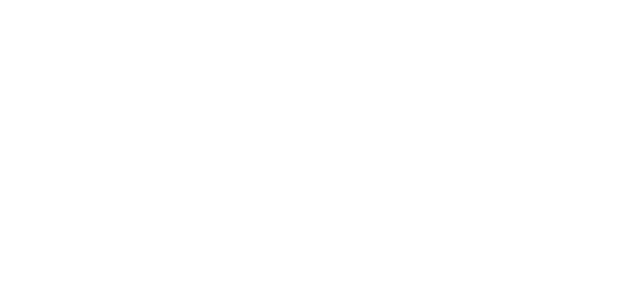
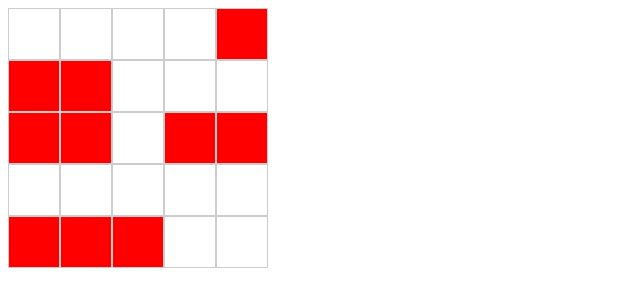
Before and after one commit to aneesh-mj/NeighbouringCellsInAGrid, a plain HTML site: page index.html in a window 1280 px wide. Shown: the whole page, without its empty margins (0-640 px from the left). Drawn offline with Linux system fonts and the light colour scheme.

Commit message:
basic styling

```diff
--- a/index.html
+++ b/index.html
@@ -5,23 +5,53 @@
 <head>
     <meta http-equiv="Content-Type" content="text/html; charset=UTF-8" />
     <title>Your Website</title>
+
+    <style>
+        #container {
+            /* border: 1px solid #ccc; */
+            display: flex;
+            flex-wrap: wrap;
+        }
+
+        .cell {
+            border: 1px solid #ccc;
+            width: 50px;
+            height: 50px;
+        }
+
+        .filled {
+            background-color: red;
+        }
+
+        #container,
+        .cell {
+            border-collapse: collapse;
+        }
+    </style>
+
 </head>
 
 <body>
 
+    <div id="container"></div>
 
     <script>
 
         class Cell {
-            constructor(id, value) {
-                this.id = id;
+            constructor(pos, value) {
+                this.pos = pos;
+                this.id = `cell_${pos[0]}_${pos[1]}`;
                 this.value = value;
                 this.children = [];
             }
 
             getDOMNode() {
                 const cell = document.createElement("div");
+                cell.setAttribute("id", this.id);
                 cell.classList.add('cell');
+                if (this.value) {
+                    cell.classList.add('filled');
+                }
                 return cell;
             }
         }
@@ -34,30 +64,25 @@
                 this.container = container;
             }
 
-
+            setWidth() {
+                const w = this.array[0].length;
+                this.container.style.width = `${w * 50 + w * 2}px`;
 
             }
 
-        const grid = [
-            [0, 0, 0, 0, 1],
-            [1, 1, 0, 0, 0],
-            [1, 1, 0, 1, 1],
-            [0, 0, 0, 0, 0],
-            [1, 1, 1, 0, 0],
-        ];
+            generateGrid() {
 
+                const objMap = {};
+                const grid = this.array;
 
-
-
-        const generateGrid = () => {
-            const objMap = {};
                 for (let i = 0; i < grid.length; i++) {
                     for (let j = 0; j < grid[i].length; j++) {
                         const id = `cell_${i}_${j}`;
                         const value = grid[i][j];
 
-                    if (!objMap[id] && value) {
-                        objMap[id] = new Cell(id, value);
+                        if (!objMap[id]) {
+                            objMap[id] = new Cell([i, j], value);
+                            this.container.appendChild(objMap[id].getDOMNode());
                         }
 
                         const topValue = grid[i - 1] && grid[i - 1][j];
@@ -84,12 +109,43 @@
                     }
                 }
 
+                this.objMap = objMap;
+
                 return objMap;
             }
 
 
 
+            render() {
+                this.generateGrid();
+                this.setWidth();
 
+                console.log(this.objMap)
+            }
+
+        }
+
+        const gridArray = [
+            [0, 0, 0, 0, 1],
+            [1, 1, 0, 0, 0],
+            [1, 1, 0, 1, 1],
+            [0, 0, 0, 0, 0],
+            [1, 1, 1, 0, 0],
+        ];
+
+        const container = document.querySelector("#container");
+        const grid = new Grid(gridArray, container).render();
+
+
+
+
+
+
+
+
+
+
+        /*
                 const objMap = generateGrid();
                 console.log(objMap);
 
@@ -114,6 +170,8 @@
 
                 // console.log(getNeighbours());
 
+                */
+
     </script>
 </body>
 
```
Lines whose indentation alone changed are shown as unchanged.
